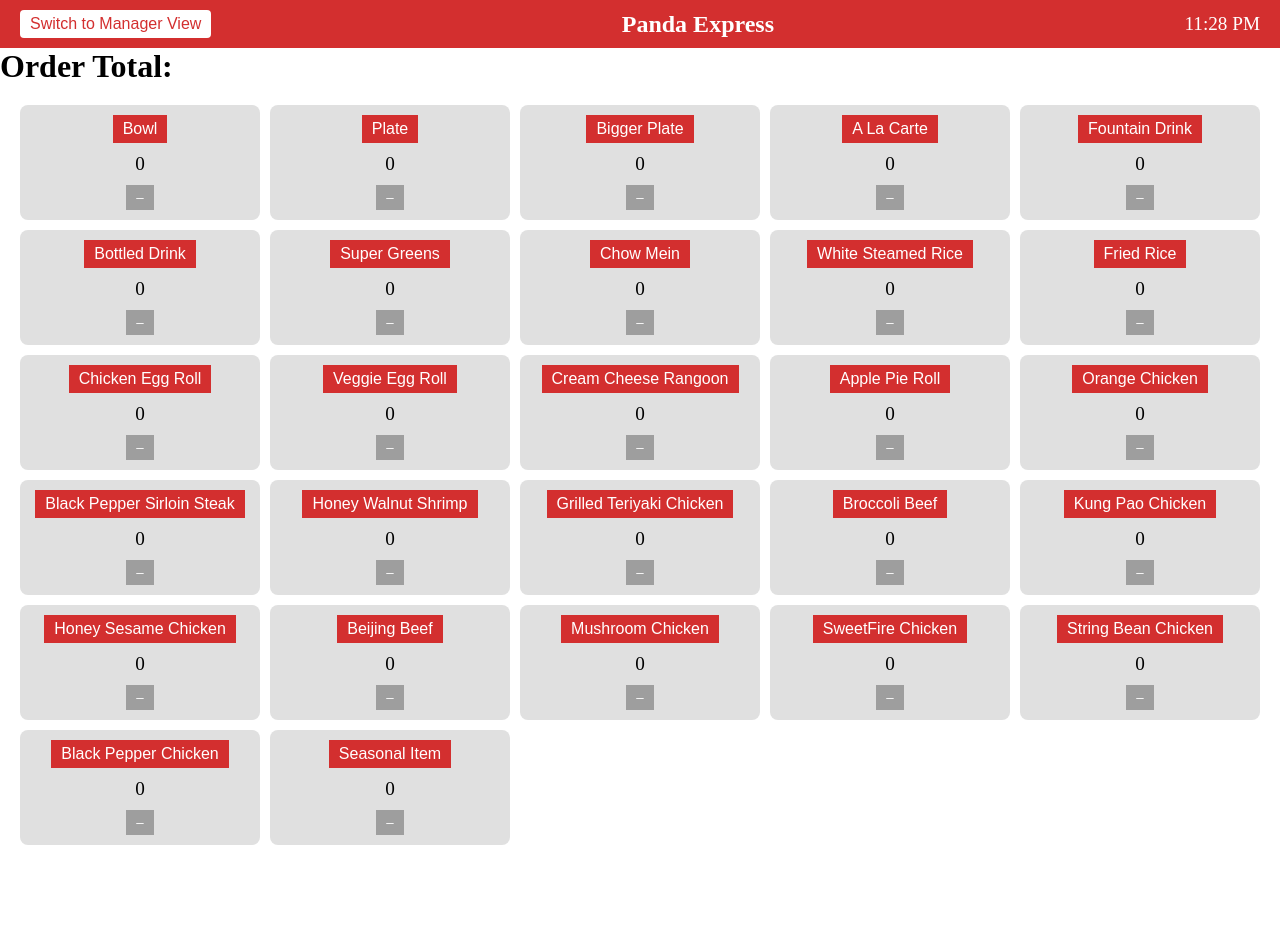
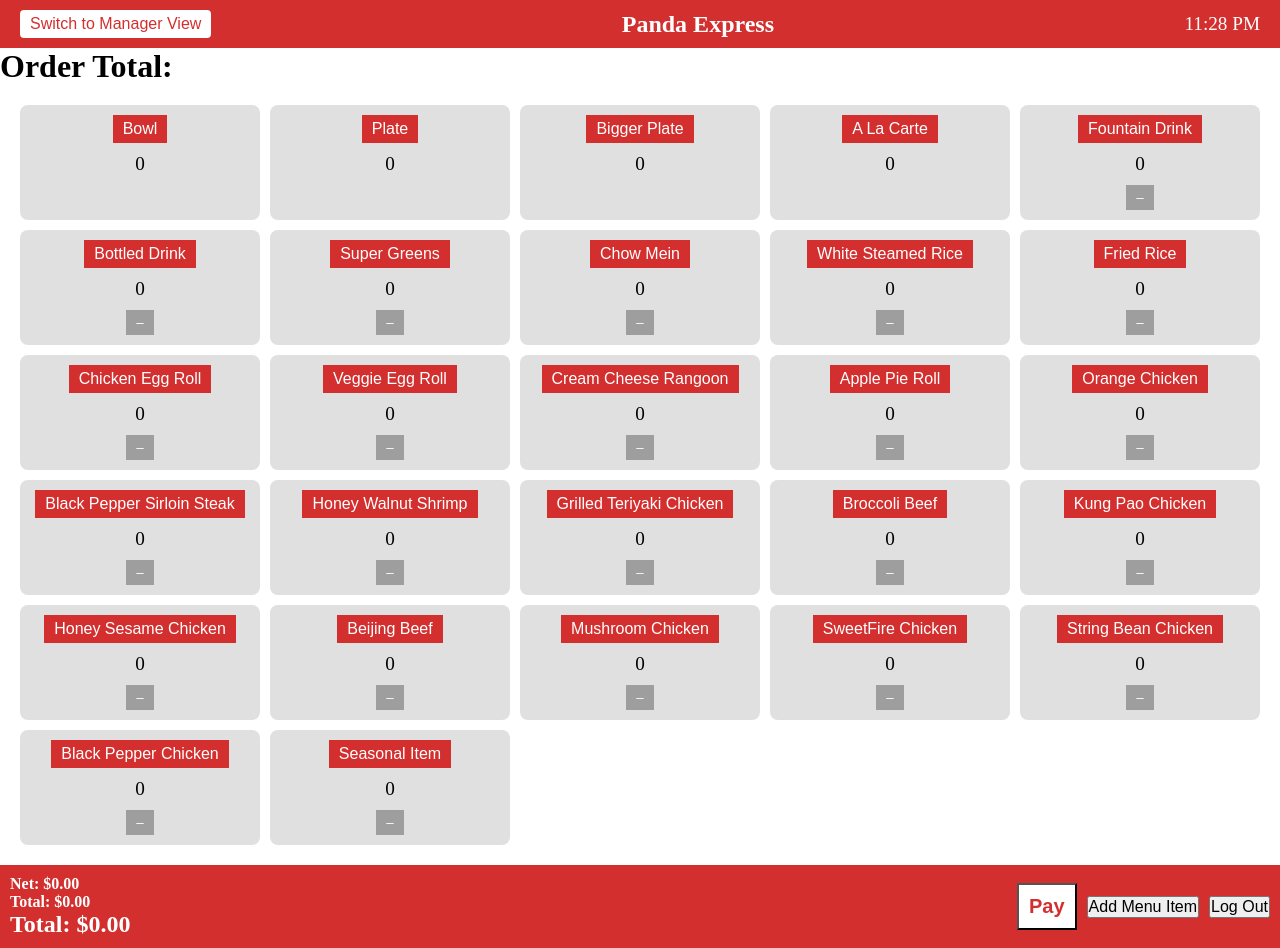
Before and after one commit to aperalta03/Panda-POS-System, a Next.js app: page /cashier in a window 1280 px wide. Before the commit the page ends 865 px from the top, so only its background shows below. Built offline with nearby package versions, Linux system fonts and the light colour scheme.

Commit message:
Made changes to add more GUI.Java features including bottom panel, and logical handling for buttonGrid

```diff
--- a/pages/cashier.js
+++ b/pages/cashier.js
@@ -57,17 +57,157 @@
     "Seasonal Item",
   ];
 
+  const sides = [
+    "Super Greens",
+    "Chow Mein",
+    "White Steamed Rice",
+    "Fried Rice"
+  ];
+
+  const plateSizes = [
+    "Bowl",
+    "Plate",
+    "Bigger Plate",
+    "A La Carte",
+  ]
+
+  const foodItems = [
+    "Fountain Drink",
+    "Bottled Drink",
+    "Super Greens",
+    "Chow Mein",
+    "White Steamed Rice",
+    "Fried Rice",
+    "Chicken Egg Roll",
+    "Veggie Egg Roll",
+    "Cream Cheese Rangoon",
+    "Apple Pie Roll",
+    "Orange Chicken",
+    "Black Pepper Sirloin Steak",
+    "Honey Walnut Shrimp",
+    "Grilled Teriyaki Chicken",
+    "Broccoli Beef",
+    "Kung Pao Chicken",
+    "Honey Sesame Chicken",
+    "Beijing Beef",
+    "Mushroom Chicken",
+    "SweetFire Chicken",
+    "String Bean Chicken",
+    "Black Pepper Chicken",
+    "Seasonal Item",
+  ]
+
   const [quantities, setQuantities] = useState(
     menuItems.reduce((acc, item) => ({ ...acc, [item]: 0 }), {})
   );
 
-  // Function to handle quantity updates
+  const [disabledItems, setDisabledItems] = useState([]); //use state for disabling items
+  const [enabledItems, setEnabledItems] = useState([]);  //use state for enabling itemd
+  const [plateQuantity, setPlateQuantity] = useState(0); //use state for num of items in a plate order
+  const [currPlate, setCurrPlate] = useState("");  //use state for current plate set
+  const [initialItemCounts, setInitialItemCounts] = useState({}); //use state for initial item count after each order
+  const [isEnterEnabled, setIsEnterEnabled] = useState(false); // New state for Enter button
+  const [orders, setOrders] = useState([]); // State to hold orders
+  const [associatedItems, setAssociatedItems] = useState([]);
+
+  // Function to handle quantity updates (+ and -)
   const updateQuantity = (item, amount) => {
-    setQuantities((prev) => ({
+    const incrementAmount = sides.includes(item) ? amount * 0.5 : amount;
+
+    if (amount > 0 || (initialItemCounts[item] <= quantities[item])) {
+      setQuantities((prev) => ({ //Setting quantity
         ...prev,
-      [item]: Math.max(prev[item] + amount, 0), // Prevent negative quantities
+        [item]: Math.max(prev[item] + incrementAmount, 0), // Prevent negative quantities
       }));
+
+      if (foodItems.includes(item)) { //setting item count for a plate order
+        setPlateQuantity((prev) => {
+          const newPlateQuantity = Math.max(prev + incrementAmount, 0);
+          checkQuantity(newPlateQuantity, currPlate);
+          return newPlateQuantity;
+        });
+        setAssociatedItems((prev) => [...prev, item]);
+      }
+
+      if(item === "A La Carte") { // A La Carte Handling
+        setCurrPlate("A La Carte");
+        setIsEnterEnabled(true);
+        const itemsToDisable = ["Bowl", "Plate", "Bigger Plate", "A La Carte"];
+        setDisabledItems(itemsToDisable);
+      }
+      else if(plateSizes.includes(item)) { // All other plate items handling
+        setCurrPlate(item);
+        const itemsToDisable = ["Bowl", "Plate", "Bigger Plate", "A La Carte", "Chicken Egg Roll", "Veggie Egg Roll",
+          "Cream Cheese Rangoon","Apple Pie Roll", "Fountain Drink", "Bottled Drink"];
+        setDisabledItems(itemsToDisable);
+      }
+    } else {
+      alert("This action cannot be performed on a previous order item"); //alert for decrementing a previous order item
+    }
   };
+
+  // handles minus button clicks
+  const handleMinusClick = (item) => {
+    updateQuantity(item, -1);
+  };
+
+  //checks if num of items meets requirements and resets as needed
+  const checkQuantity =  (currentPlateQuantity, currentPlate)  => {
+    if (currentPlateQuantity === 2 && currentPlate === "Bowl") {
+      //console.log("Bowl order created, needs to be reset");
+      addOrderToPanel("Bowl", associatedItems);
+      const itemsToEnable = plateSizes;
+      const itemsToDisable = foodItems;
+      setDisabledItems(itemsToDisable);
+      setEnabledItems(itemsToEnable);
+      setCurrPlate("");
+      setPlateQuantity(0);
+      setAssociatedItems([]);
+    }
+    else if (currentPlateQuantity === 3 && currentPlate === "Plate") {
+      //console.log("Plate order created, needs to be reset");
+      addOrderToPanel("Plate", associatedItems);
+      const itemsToEnable = plateSizes;
+      const itemsToDisable = foodItems;
+      setDisabledItems(itemsToDisable);
+      setEnabledItems(itemsToEnable);
+      setCurrPlate("");
+      setPlateQuantity(0);
+      setAssociatedItems([]);
+    }
+    else if (currentPlateQuantity === 4 && currentPlate === "Bigger Plate") {
+      console.log("Bigger Plate order created, needs to be reset");
+      addOrderToPanel("Bigger Plate", associatedItems);
+      const itemsToEnable = plateSizes;
+      const itemsToDisable = foodItems;
+      setDisabledItems(itemsToDisable);
+      setEnabledItems(itemsToEnable);
+      setCurrPlate("");
+      setPlateQuantity(0);
+      setAssociatedItems([]);
+    }
+  };
+
+  //handles Enter button clicks
+  const handleEnterClick = () => {
+    if (currPlate === "A La Carte") {
+      console.log("Finalizing A La Carte order");
+      const itemsToEnable = plateSizes;
+      const itemsToDisable = foodItems;
+      setDisabledItems(itemsToDisable);
+      setEnabledItems(itemsToEnable);
+      setCurrPlate("");
+      setPlateQuantity(0);
+      setIsEnterEnabled(false);
+      setAssociatedItems([]);
+    }
+  };
+
+  // Add an order to the left panel
+  const addOrderToPanel = (plateSize, items) => {
+    setOrders((prevOrders) => [...prevOrders, { plateSize, items }]);
+  };
+
 
   return (
     <div className={styles.buttonGrid}>
@@ -75,29 +215,124 @@
         <div key={item} className={styles.gridItem}>
           <button
             onClick={() => updateQuantity(item, 1)}
-            className={styles.itemButton}
+            className={`${styles.itemButton} ${
+              disabledItems.includes(item) ? styles.itemButtonDisabled : ""
+            } ${enabledItems.includes(item) ? styles.itemButtonEnabled : ""}`}
+            disabled={disabledItems.includes(item)}
           >
             {item}
           </button>
           <span className={styles.quantity}>{quantities[item]}</span>
+          {!plateSizes.includes(item) && (
             <button
-            onClick={() => updateQuantity(item, -1)}
+              onClick={() => handleMinusClick(item)}
               className={styles.minusButton}
             >
               –
             </button>
+          )}
+          {item === "A La Carte" && isEnterEnabled && (
+            <button onClick={handleEnterClick} className={styles.enterButton}>
+              Enter
+            </button>
+          )}
         </div>
       ))}
     </div>
   );
 };
 
+
+// Left Panel to display orders
+/*const OrderPanel = ({ orders, onDelete }) => {
+  return (
+    <div className={styles.orderPanel}>
+      {orders.map((order, index) => (
+        <div key={index} className={`${styles.orderRow} ${index % 2 === 0 ? styles.evenRow : styles.oddRow}`}>
+          <span>{order.plateSize} ({order.items.join(", ")})</span>
+          <button onClick={() => onDelete(index)} className={styles.deleteButton}>Delete</button>
+        </div>
+      ))}
+    </div>
+  );
+};*/
+
+//creating bottom panel for buttons, ordering, and cost labels
+const BottomPanel = () => {
+  return (
+    <div className = {styles.bottomPanel}>
+      <div className = {styles.leftPanel}>
+        <h2 className = {styles.netLabel}>Net: $0.00</h2>
+        <h2 className = {styles.taxLabel}>Total: $0.00</h2>
+        <h1 className = {styles.totalLabel}>Total: $0.00</h1>
+      </div>
+
+      <button className = {styles.payButton}>Pay</button>
+
+      <div className = {styles.rightPanel}>
+        <button className = {styles.addItem}>Add Menu Item</button>
+        <button className = {styles.closeButton}>Log Out</button>
+      </div>
+
+    </div>
+  );
+};
+
+const priceMap = {
+  "Bowl": 8.30,
+  "Plate": 9.80,
+  "Bigger Plate": 11.30,
+  "A La Carte": 0.00,
+  "Fountain Drink": 2.90,
+  "Bottled Drink": 3.40,
+  "Chicken Egg Roll": 2.50,
+  "Veggie Egg Roll": 2.50,
+  "Cream Cheese Rangoon": 2.50,
+  "Apple Pie Roll": 2.50,
+  "Orange Chicken": 6.50,
+  "Honey Walnut Shrimp": 8.40,
+  "Grilled Teriyaki Chicken": 6.50,
+  "Broccoli Beef": 6.50,
+  "Kung Pao Chicken": 6.50,
+  "Honey Sesame Chicken": 6.50,
+  "Beijing Beef": 6.50,
+  "Mushroom Chicken": 6.50,
+  "SweetFire Chicken": 6.50,
+  "String Bean Chicken": 6.50,
+  "Black Pepper Chicken": 8.40,
+  "Black Pepper Sirloin Steak": 8.40,
+  "Chow Mein": 5.50,
+  "Fried Rice": 5.50,
+  "White Steamed Rice": 5.50,
+  "Super Greens": 5.50,
+};
+
+
+
+/*const calculateCosts = (plateSize) => {
+  const price = priceMap[plateSize] || 0;
+  const newNetCost = netCost + price;
+  const newTaxCost = newNetCost * 0.0625;
+  setNetCost(newNetCost);
+  setTaxCost(newTaxCost);
+  setTotalCost(newNetCost + newTaxCost);
+};*/
+
+
+
 const CashierPage = () => {
+  //const [orders, setOrders] = useState([]); // Store orders here
+  //const [associatedItems, setAssociatedItems] = useState([]); // Store associated items here
+
+
   return (
     <div>
       <Navbar />
       <h1>Order Total:</h1>
+      <div className={styles.layout}>
         <ButtonGrid />
+      </div>
+      <BottomPanel />
     </div>
   );
 };
--- a/pages/cashier.module.css
+++ b/pages/cashier.module.css
@@ -53,6 +53,16 @@
   font-size: 1rem;
 }
 
+.itemButtonDisabled {
+  opacity: 0.5;         /* Grays out the button */
+  cursor: not-allowed;  /* Shows a disabled cursor */
+}
+
+.itemButtonEnabled {
+  opacity: 1.0;         /* Grays out the button */
+  cursor: pointer;  /* Shows a disabled cursor */
+}
+
 .quantity {
   font-size: 1.2rem;
   margin: 10px 0;
@@ -65,3 +75,100 @@
   padding: 5px 10px;
   cursor: pointer;
 }
+
+.enterButton {
+  background-color: #d32f2f; /* Red for main button */
+  color: white;
+  border: none;
+  padding: 5px 10px;
+  cursor: pointer;
+  /*font-size: 1rem;*/
+}
+
+.orderPanel {
+  width: 300px; /* Width of the left panel */
+  border: 1px solid #ccc; /* Add a border */
+  padding: 10px;
+  margin-left: 20px; /* Space from the button grid */
+}
+
+.orderRow {
+  display: flex;
+  justify-content: space-between;
+  align-items: center;
+  padding: 5px;
+}
+
+.evenRow {
+  background-color: #f0f0f0; /* Light gray for even rows */
+}
+
+.oddRow {
+  background-color: #ffffff; /* White for odd rows */
+}
+
+.deleteButton {
+  background-color: red; /* Red background */
+  color: white; /* White text */
+  border: none;
+  padding: 5px;
+  cursor: pointer;
+}
+
+
+
+/* Bottom Panel styling */
+.bottomPanel {
+  display: flex;
+  align-items: center;
+  background-color: #d32f2f; /* Match red color */
+  padding: 10px;
+  color: white;
+}
+
+.leftPanel {
+  display: flex;
+  flex-direction: column;
+  margin-right: auto;
+}
+
+.label {
+  font-family: 'Arial, sans-serif';
+  padding: 5px 0;
+}
+
+.netLabel {
+  font-size: 16px;
+}
+
+.taxLabel {
+  font-size: 16px;
+}
+
+.totalLabel {
+  font-size: 24px;
+  font-weight: bold;
+}
+
+.payButton {
+  font-size: 20px;
+  font-weight: bold;
+  padding: 10px;
+  background-color: white;
+  color: #d32f2f;
+  margin-right: 10px;
+}
+
+.rightPanel {
+  display: flex;
+  align-items: center;
+}
+
+.addItem {
+  font-size: 16px;
+  margin-right: 10px;
+}
+
+.closeButton {
+  font-size: 16px;
+}
```
Lines whose indentation alone changed are shown as unchanged.
